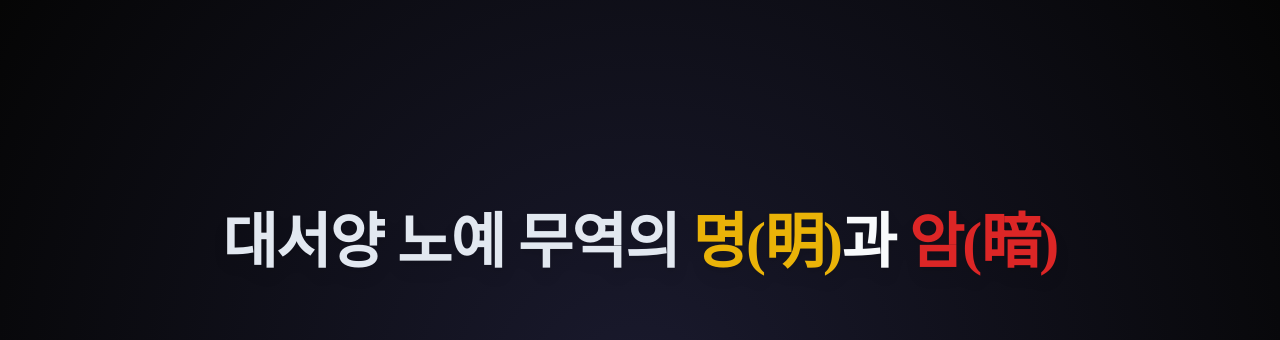
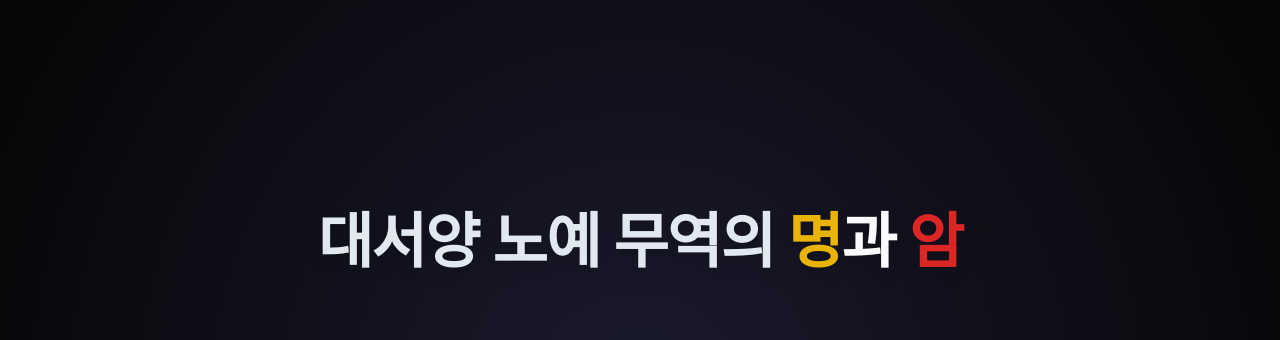
Before and after one commit to chunmi-legend/slave-trade, a plain HTML site: page index.html in a window 1280 px wide. Shown: the top 340 px of the page. Drawn offline with nearby package versions, Linux system fonts and the light colour scheme.

Commit message:
Update index.html

```diff
--- a/index.html
+++ b/index.html
@@ -235,8 +235,8 @@
         <div class="max-w-4xl text-center mb-16">
             <h1 class="text-4xl md:text-6xl font-black mb-6 tracking-tight drop-shadow-lg">
                 <span class="text-slate-200">대서양 노예 무역의</span><br class="md:hidden">
-                <span class="text-yellow-500">명(明)</span>과
-                <span class="text-red-600">암(暗)</span>
+                <span class="text-yellow-500">명</span>과
+                <span class="text-red-600">암</span>
             </h1>
         </div>
 
```
